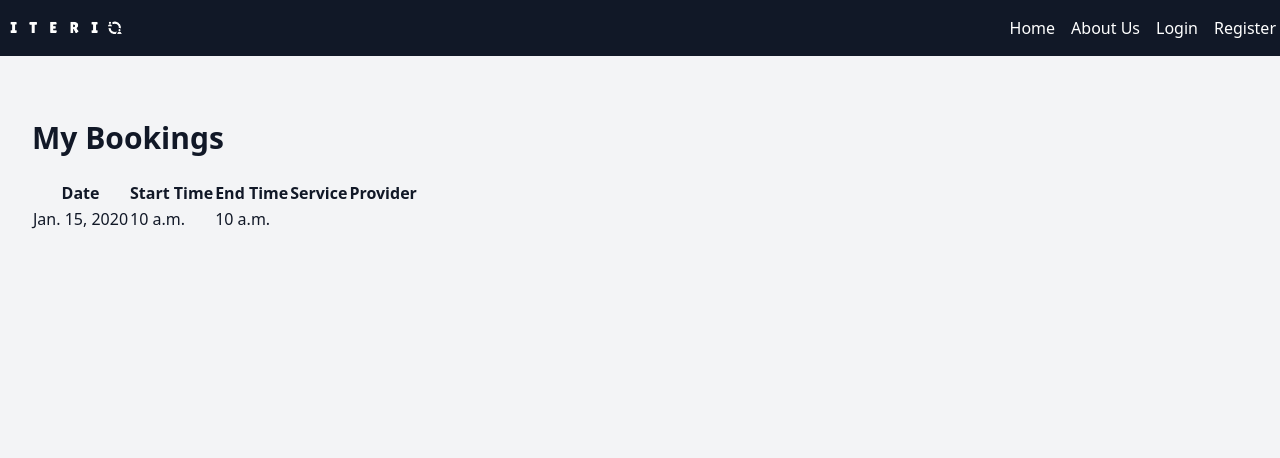
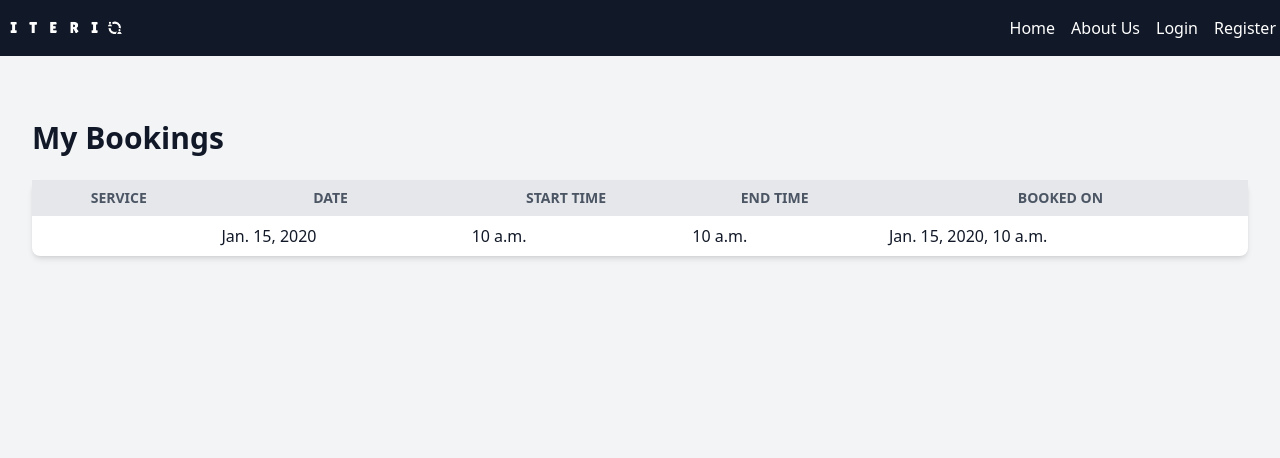
Before and after one commit to zabalae/iterio_project, a Django app: template iterio_app/templates/iterio_app/my_bookings.html in a window 1280 px wide. Shown: the top 458 px of the page. Run offline with Django 5.2, Linux system fonts and the light colour scheme; the template is opened without the code that fills it: values that come from a table or form of the project are taken from there, others are empty; data comes from the database, SQL or seed files in the repository; tables that the repository leaves empty hold one stand-in row (values such as "Sample post"); style sheets or scripts are compiled from the project's sources; parts of the project's set-up code (start-up, migrations or seed data) failed here and were passed over; some libraries are stand-ins or nearby versions.

Commit message:
Update my_bookings.html

```diff
--- a/iterio_app/templates/iterio_app/my_bookings.html
+++ b/iterio_app/templates/iterio_app/my_bookings.html
@@ -1,41 +1,34 @@
 {% extends 'main.html' %}
-
-{% load static %}
-{% load static tailwind_tags %}
-{% tailwind_css %}
 
 {% block content %}
 <div class="container mx-auto px-4 py-8">
     <h1 class="text-3xl font-bold mb-6">My Bookings</h1>
 
-    <!-- Booked Timeslots -->
-    <div class="info-container">
     {% if bookings %}
-            <table>
+    <table class="min-w-full bg-white shadow-md rounded-lg">
         <thead>
             <tr>
-                        <th>Date</th>
-                        <th>Start Time</th>
-                        <th>End Time</th>
-                        <th>Service</th>
-                        <th>Provider</th>
+                <th class="py-2 px-4 bg-gray-200 font-bold uppercase text-sm text-gray-600">Service</th>
+                <th class="py-2 px-4 bg-gray-200 font-bold uppercase text-sm text-gray-600">Date</th>
+                <th class="py-2 px-4 bg-gray-200 font-bold uppercase text-sm text-gray-600">Start Time</th>
+                <th class="py-2 px-4 bg-gray-200 font-bold uppercase text-sm text-gray-600">End Time</th>
+                <th class="py-2 px-4 bg-gray-200 font-bold uppercase text-sm text-gray-600">Booked On</th>
             </tr>
         </thead>
         <tbody>
             {% for booking in bookings %}
             <tr>
-                        <td>{{ booking.timeslot.date }}</td>
-                        <td>{{ booking.timeslot.start_time }}</td>
-                        <td>{{ booking.timeslot.end_time }}</td>
-                        <td>{{ booking.timeslot.service.name }}</td>
-                        <td>{{ booking.timeslot.service.providers.all.0.user.username }}</td>
+                <td class="py-2 px-4">{{ booking.timeslot.service.name }}</td>
+                <td class="py-2 px-4">{{ booking.timeslot.date }}</td>
+                <td class="py-2 px-4">{{ booking.timeslot.start_time }}</td>
+                <td class="py-2 px-4">{{ booking.timeslot.end_time }}</td>
+                <td class="py-2 px-4">{{ booking.created_at }}</td>
             </tr>
             {% endfor %}
         </tbody>
     </table>
     {% else %}
-            <p>You have no bookings.</p>
+    <p class="text-gray-700">You have no bookings.</p>
     {% endif %}
 </div>
-</div>
 {% endblock %}
```
Lines whose indentation alone changed are shown as unchanged.
